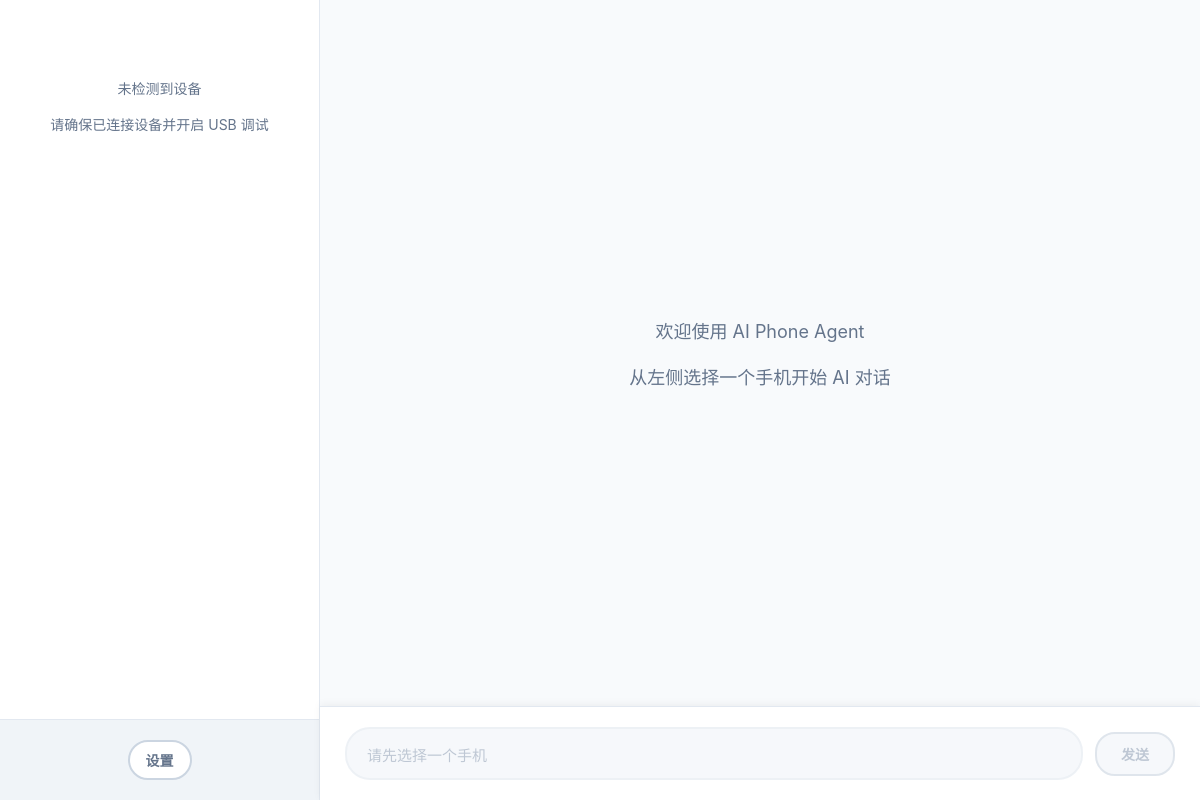
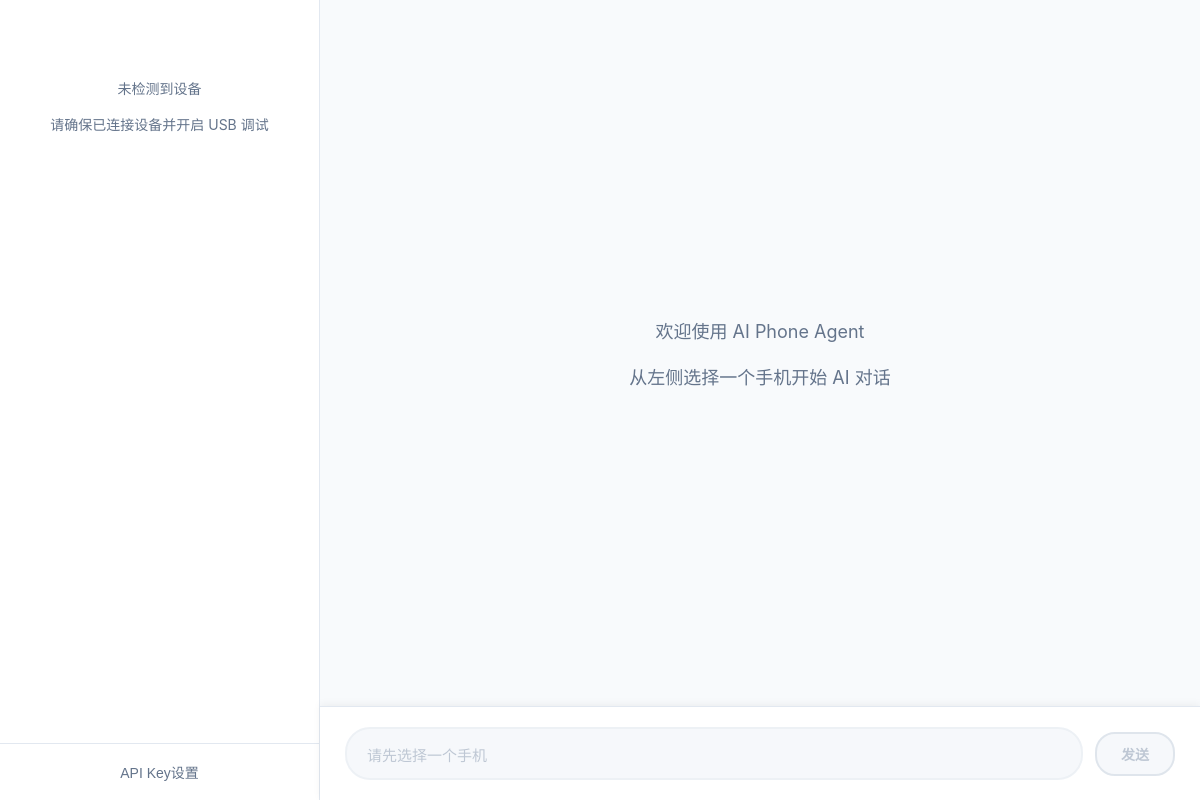
Before and after one commit to zyhahaha/ai-phone-agent, an Electron app: page index.html in a window 1200 px wide. Drawn offline with Linux system fonts and the light colour scheme; no server answers.

Commit message:
update ui

```diff
--- a/index.html
+++ b/index.html
@@ -14,7 +14,7 @@
         <!-- 手机列表项将通过 JavaScript 动态生成 -->
       </div>
       <div class="sidebar-footer">
-        <button class="settings-btn" id="settingsBtn">设置</button>
+        <button class="settings-btn" id="settingsBtn">API Key设置</button>
       </div>
     </aside>
 
@@ -46,7 +46,7 @@
   <div class="modal-overlay" id="settingsModal">
     <div class="modal">
       <div class="modal-header">
-        <h3>设置</h3>
+        <h3>API Key设置</h3>
         <button class="modal-close" id="closeModal">&times;</button>
       </div>
       <div class="modal-body">
--- a/styles.css
+++ b/styles.css
@@ -157,29 +157,24 @@ body {
 }
 
 .sidebar-footer {
-  padding: 20px;
+  padding: 10px;
   border-top: 1px solid #e2e8f0;
   display: flex;
   justify-content: center;
-  background: #f0f4f8;
+  /* background: #f0f4f8; */
 }
 
 .settings-btn {
-  background: #ffffff;
+  background: none;
   color: #64748b;
-  border: 2px solid #cbd5e1;
+  border: none;
   padding: 8px 16px;
-  border-radius: 20px;
   cursor: pointer;
   font-size: 14px;
-  font-weight: 600;
-  transition: all 0.3s ease;
 }
 
 .settings-btn:hover {
-  background: #e2e8f0;
-  color: #334155;
-  border-color: #94a3b8;
+  color: #1e293b;
 }
 
 .phone-list {
```
